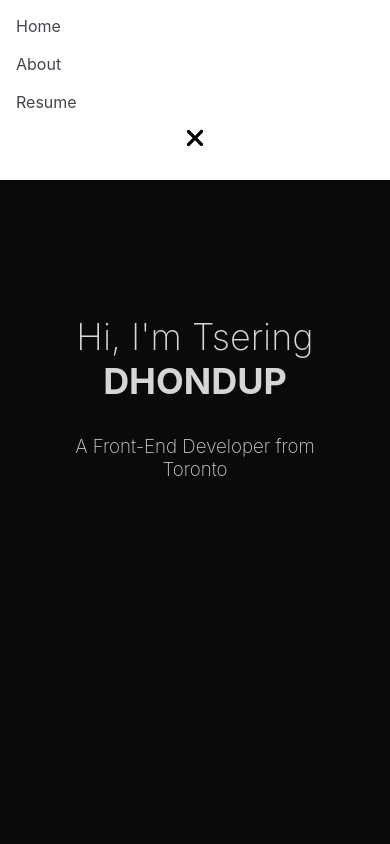
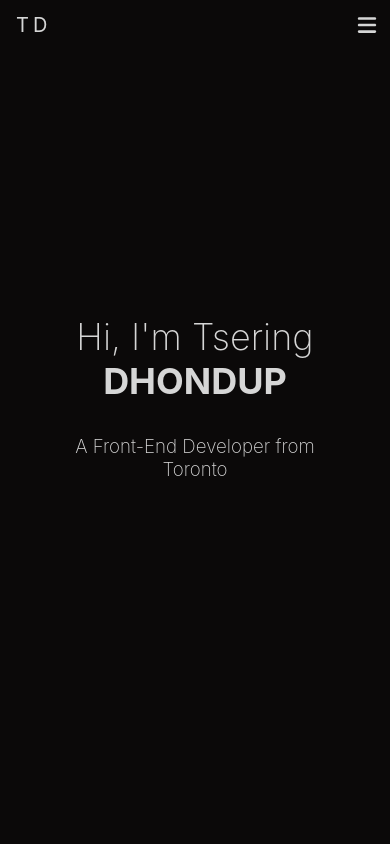
Before and after one commit to Tsedhondup/Portfolio, a React (Create React App) app: page / in a window 390 px wide. Shown: the top 844 px of the page. Built offline with nearby package versions, Linux system fonts and the light colour scheme.

Commit message:
mobile styles for header component completed

```diff
--- a/src/Components/Header/Header.js
+++ b/src/Components/Header/Header.js
@@ -39,7 +39,7 @@ const Header = () => {
             Resume
           </a>
           <FontAwesomeIcon
-            className="navigations-pages__hide-button"
+            className="navigation-pages__hide-button"
             icon={faTimes}
             transform="grow-10"
             onClick={handleNavButton}
--- a/src/Components/Header/Header.scss
+++ b/src/Components/Header/Header.scss
@@ -19,29 +19,32 @@
 }
 .navigation-pages {
   width: 100%;
-  height: 180px;
+  // height: 180px;
   padding: $mobile-margin;
-  display: grid;
-  grid-template-columns: repeat(1, 1fr);
   background-color: $gray;
   position: absolute;
-  top: 0%;
-  left: 0%;
+  top: -100%;
+  left: -100%;
   transition: 0.3s;
   background-color: #ffffff;
   &__home,
   &__about {
     text-decoration: none;
     color: $ebony;
+    border-bottom: 1px solid $gray;
+    display: block;
+    padding: 10px 0px;
   }
   &__resume {
     color: $ebony;
     text-decoration: none;
+    border-bottom: 1px solid $gray;
+    display: block;
+    padding: 10px 0px;
   }
   &__hide-button {
     color: $ebony;
-    text-align: right;
-    width: 100%;
+    padding-top: 16px;
   }
 }
 // Dynamic class
@@ -49,6 +52,7 @@
   top: 0%;
   left: 0%;
 }
+
 .nav-button-container {
   text-align: right;
   &__open {
```
